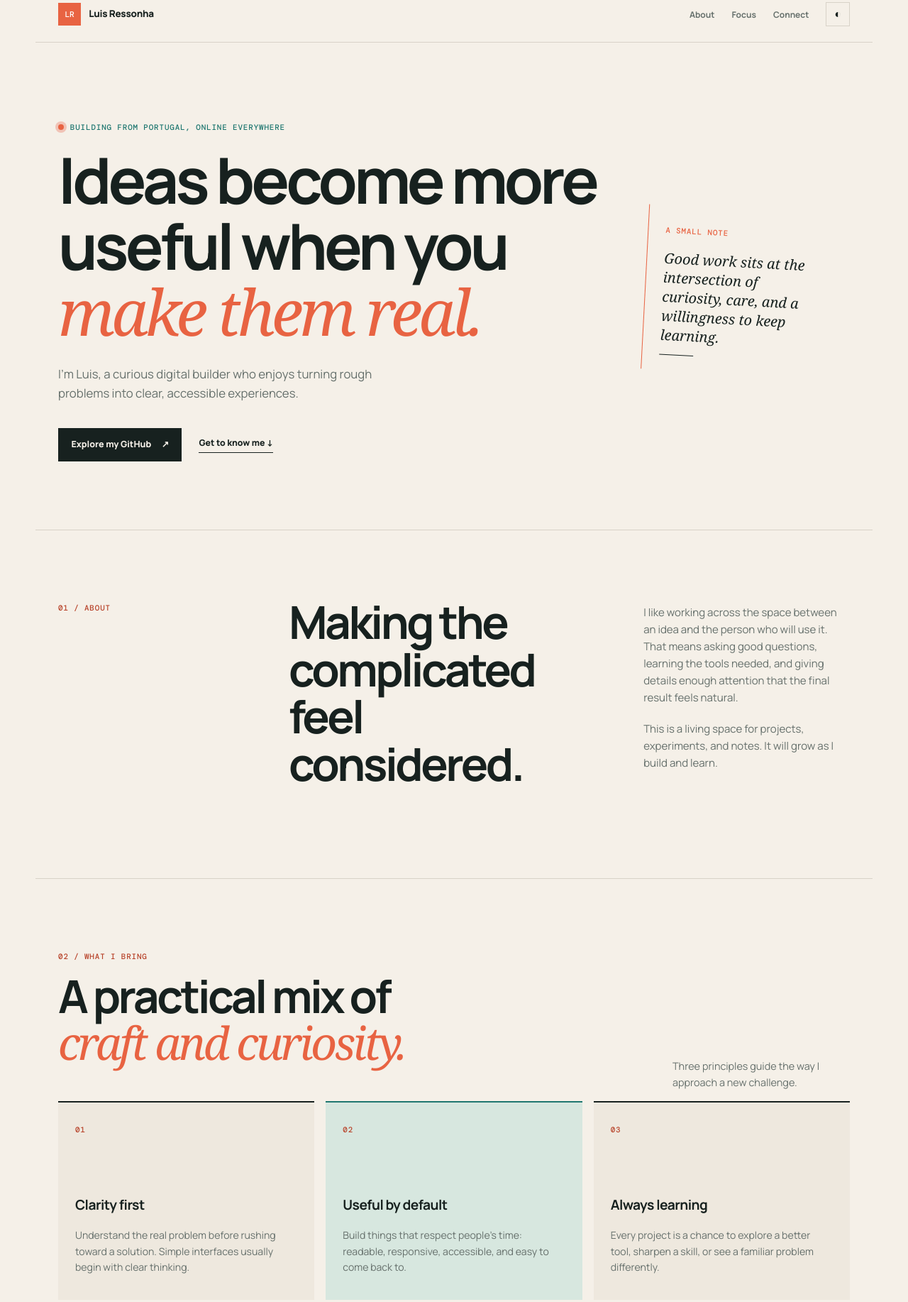
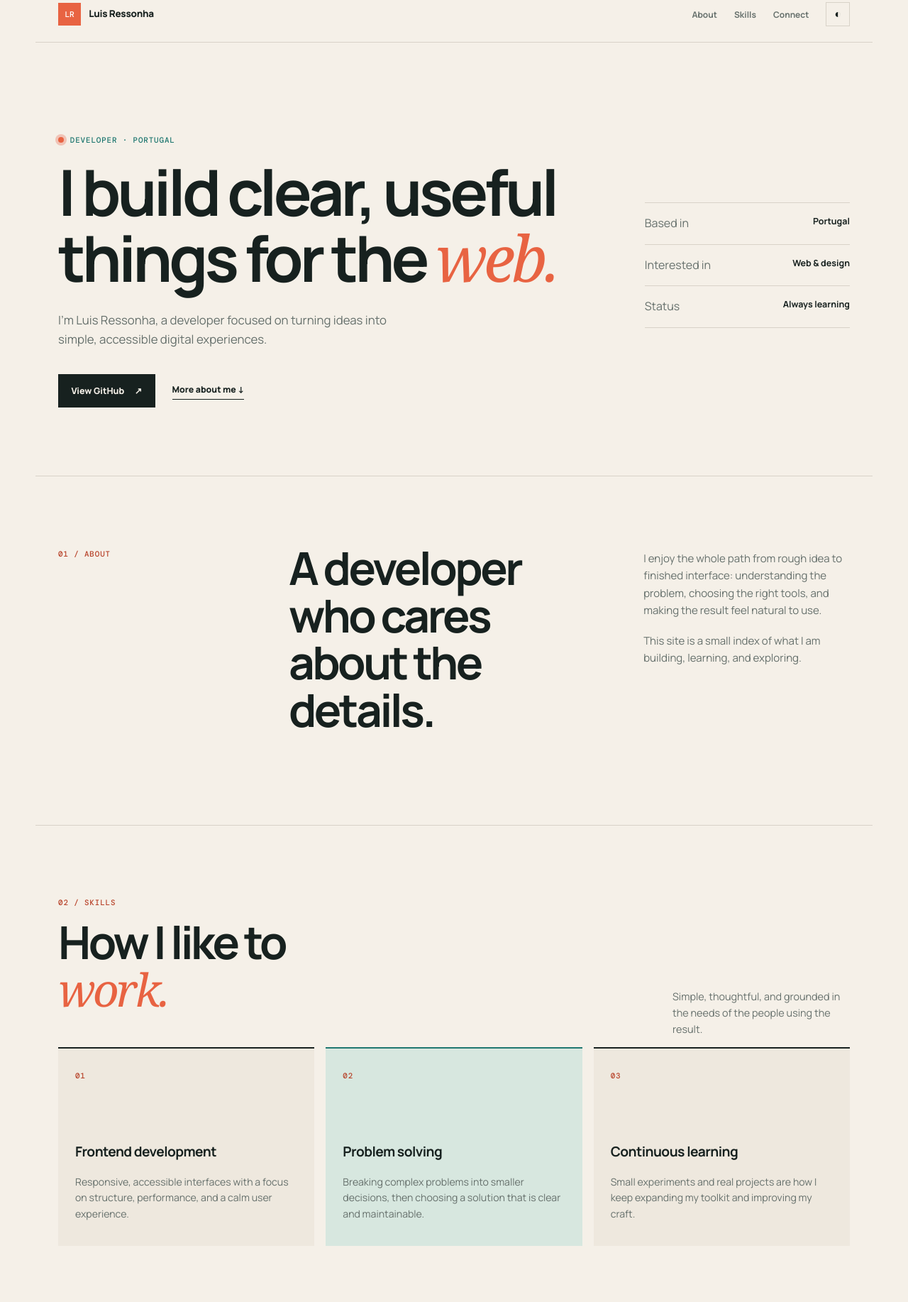
Before and after one commit to LuisRessonha/LuisRessonha.github.io, a plain HTML site: page index.html in a window 1280 px wide. Shown: the part 19-1853 px from the top of the page at 71% size. Drawn offline with nearby package versions, Linux system fonts and the light colour scheme.

Commit message:
Update website content and improve layout for clarity and engagement

```diff
--- a/index.html
+++ b/index.html
@@ -22,7 +22,7 @@
 			</a>
 			<nav class="main-nav" aria-label="Main navigation">
 				<a href="#about">About</a>
-				<a href="#focus">Focus</a>
+				<a href="#skills">Skills</a>
 				<a href="#connect">Connect</a>
 				<button class="theme-toggle" type="button" aria-label="Switch to dark mode" aria-pressed="false">
 					<span aria-hidden="true">◐</span>
@@ -33,81 +33,81 @@
 		<main id="main-content">
 			<section class="hero" id="top" aria-labelledby="hero-title">
 				<div class="hero-copy">
-					<p class="eyebrow"><span class="status-dot"></span> Building from Portugal, online everywhere</p>
-					<h1 id="hero-title">Ideas become more useful when you <em>make them real.</em></h1>
-					<p class="hero-text">I’m Luis, a curious digital builder who enjoys turning rough problems into clear, accessible experiences.</p>
+					<p class="eyebrow"><span class="status-dot"></span> Developer · Portugal</p>
+					<h1 id="hero-title">I build clear, useful things for the <em>web.</em></h1>
+					<p class="hero-text">I’m Luis Ressonha, a developer focused on turning ideas into simple, accessible digital experiences.</p>
 					<div class="hero-actions">
-						<a class="button button-primary" href="https://github.com/LuisRessonha" target="_blank" rel="noreferrer">Explore my GitHub <span aria-hidden="true">↗</span></a>
-						<a class="text-link" href="#about">Get to know me <span aria-hidden="true">↓</span></a>
+						<a class="button button-primary" href="https://github.com/LuisRessonha" target="_blank" rel="noreferrer">View GitHub <span aria-hidden="true">↗</span></a>
+						<a class="text-link" href="#about">More about me <span aria-hidden="true">↓</span></a>
 					</div>
 				</div>
-				<div class="hero-note" aria-label="Personal note">
-					<span class="note-label">A small note</span>
-					<p>Good work sits at the intersection of curiosity, care, and a willingness to keep learning.</p>
-					<span class="note-line" aria-hidden="true"></span>
+				<div class="hero-facts" aria-label="Quick facts">
+					<div><span class="fact-label">Based in</span><strong>Portugal</strong></div>
+					<div><span class="fact-label">Interested in</span><strong>Web &amp; design</strong></div>
+					<div><span class="fact-label">Status</span><strong>Always learning</strong></div>
 				</div>
 			</section>
 
 			<section class="intro section-rule" id="about" aria-labelledby="about-title">
 				<div class="section-kicker">01 / About</div>
 				<div class="intro-content">
-					<h2 id="about-title">Making the complicated feel considered.</h2>
+					<h2 id="about-title">A developer who cares about the details.</h2>
 					<div class="intro-body">
-						<p>I like working across the space between an idea and the person who will use it. That means asking good questions, learning the tools needed, and giving details enough attention that the final result feels natural.</p>
-						<p>This is a living space for projects, experiments, and notes. It will grow as I build and learn.</p>
+						<p>I enjoy the whole path from rough idea to finished interface: understanding the problem, choosing the right tools, and making the result feel natural to use.</p>
+						<p>This site is a small index of what I am building, learning, and exploring.</p>
 					</div>
 				</div>
 			</section>
 
-			<section class="focus section-rule" id="focus" aria-labelledby="focus-title">
-				<div class="section-kicker">02 / What I bring</div>
+			<section class="focus section-rule" id="skills" aria-labelledby="focus-title">
+				<div class="section-kicker">02 / Skills</div>
 				<div class="focus-heading">
-					<h2 id="focus-title">A practical mix of<br /><em>craft and curiosity.</em></h2>
-					<p>Three principles guide the way I approach a new challenge.</p>
+					<h2 id="focus-title">How I like to<br /><em>work.</em></h2>
+					<p>Simple, thoughtful, and grounded in the needs of the people using the result.</p>
 				</div>
 				<div class="focus-grid">
 					<article class="focus-card">
 						<span class="card-number">01</span>
-						<h3>Clarity first</h3>
-						<p>Understand the real problem before rushing toward a solution. Simple interfaces usually begin with clear thinking.</p>
+						<h3>Frontend development</h3>
+						<p>Responsive, accessible interfaces with a focus on structure, performance, and a calm user experience.</p>
 					</article>
 					<article class="focus-card featured-card">
 						<span class="card-number">02</span>
-						<h3>Useful by default</h3>
-						<p>Build things that respect people’s time: readable, responsive, accessible, and easy to come back to.</p>
+						<h3>Problem solving</h3>
+						<p>Breaking complex problems into smaller decisions, then choosing a solution that is clear and maintainable.</p>
 					</article>
 					<article class="focus-card">
 						<span class="card-number">03</span>
-						<h3>Always learning</h3>
-						<p>Every project is a chance to explore a better tool, sharpen a skill, or see a familiar problem differently.</p>
+						<h3>Continuous learning</h3>
+						<p>Small experiments and real projects are how I keep expanding my toolkit and improving my craft.</p>
 					</article>
 				</div>
 			</section>
 
 			<section class="now section-rule" aria-labelledby="now-title">
-				<div class="section-kicker">03 / Right now</div>
+				<div class="section-kicker">03 / Now</div>
 				<div class="now-content">
-					<h2 id="now-title">The things on my desk.</h2>
+					<h2 id="now-title">What I’m exploring.</h2>
 					<div class="now-list">
 						<div class="now-item">
 							<span class="now-icon">01</span>
 							<div>
-								<h3>Building for the web</h3>
-								<p>Exploring how thoughtful structure and visual design can make a page more useful.</p>
+								<h3>Useful web experiences</h3>
+								<p>Learning how structure, content, and visual design work together to make pages easier to use.</p>
 							</div>
 						</div>
 						<div class="now-item">
 							<span class="now-icon">02</span>
 							<div>
-								<h3>Learning in public</h3>
-								<p>Using small experiments to turn new ideas into working knowledge.</p>
+								<h3>Small experiments</h3>
+								<p>Turning new ideas into working knowledge through focused projects and practical experiments.</p>
 							</div>
 						</div>
 						<div class="now-item">
 							<span class="now-icon">03</span>
 							<div>
-								<h3>Open to good conversations</h3>
-								<p>Interested in people, projects, and problems worth solving with care.</p>
+								<h3>Good problems</h3>
+								<p>Interested in people, projects, and thoughtful collaborations that are worth building well.</p>
 							</div>
 						</div>
 					</div>
@@ -115,9 +115,12 @@
 			</section>
 
 			<section class="connect" id="connect" aria-labelledby="connect-title">
-				<p class="eyebrow">Have something interesting in mind?</p>
-				<h2 id="connect-title">Let’s make a useful<br /><em>thing together.</em></h2>
-				<a class="button button-light" href="https://github.com/LuisRessonha" target="_blank" rel="noreferrer">Start on GitHub <span aria-hidden="true">↗</span></a>
+				<p class="eyebrow">Find me online</p>
+				<h2 id="connect-title">Let’s stay<br /><em>connected.</em></h2>
+				<div class="connect-actions">
+					<a class="button button-light" href="https://github.com/LuisRessonha" target="_blank" rel="noreferrer">GitHub <span aria-hidden="true">↗</span></a>
+					<a class="connect-link" href="https://github.com/LuisRessonha?tab=repositories" target="_blank" rel="noreferrer">See my work <span aria-hidden="true">↗</span></a>
+				</div>
 			</section>
 		</main>
 
--- a/styles.css
+++ b/styles.css
@@ -199,24 +199,23 @@ h2 em {
 	border-bottom: 1px solid var(--ink);
 	padding-bottom: 0.2rem;
 }
-.hero-note {
+.hero-facts {
 	align-self: center;
-	border-left: 1px solid var(--accent);
-	padding: 1.3rem 0 1.3rem 1.5rem;
-	transform: rotate(3deg);
+	border-top: 1px solid var(--line);
 }
-.note-label {
-	color: var(--accent);
+.hero-facts div {
+	display: flex;
+	justify-content: space-between;
+	gap: 1rem;
+	padding: 1rem 0;
+	border-bottom: 1px solid var(--line);
 }
-.hero-note p {
-	max-width: 220px;
-	margin: 0.9rem 0;
-	font: italic 1.25rem/1.35 var(--serif);
+.fact-label {
+	color: var(--muted);
 }
-.note-line {
-	display: block;
-	width: 3rem;
-	border-top: 1px solid var(--ink);
+.hero-facts strong {
+	font-size: 0.78rem;
+	font-weight: 700;
 }
 .section-rule {
 	max-width: 1180px;
@@ -341,6 +340,19 @@ h2 {
 .connect h2 em {
 	color: #f7c29b;
 }
+.connect-actions {
+	display: flex;
+	align-items: center;
+	gap: 1.5rem;
+}
+.connect-link {
+	color: #edf4ee;
+	font-size: 0.78rem;
+	font-weight: 800;
+	text-decoration: none;
+	border-bottom: 1px solid #edf4ee;
+	padding-bottom: 0.2rem;
+}
 .button-light {
 	background: #f7f1e8;
 	color: var(--ink);
@@ -398,8 +410,8 @@ body.dark .theme-toggle {
 	h1 {
 		font-size: clamp(3rem, 15vw, 5rem);
 	}
-	.hero-note {
-		margin: 4rem 0 0 1rem;
+	.hero-facts {
+		margin: 4rem 0 0;
 	}
 	.section-rule {
 		display: block;
@@ -436,6 +448,11 @@ body.dark .theme-toggle {
 	.connect {
 		padding: 5rem 1.2rem;
 	}
+	.connect-actions {
+		align-items: flex-start;
+		flex-direction: column;
+		gap: 1.2rem;
+	}
 	.footer-note {
 		display: none;
 	}
```
